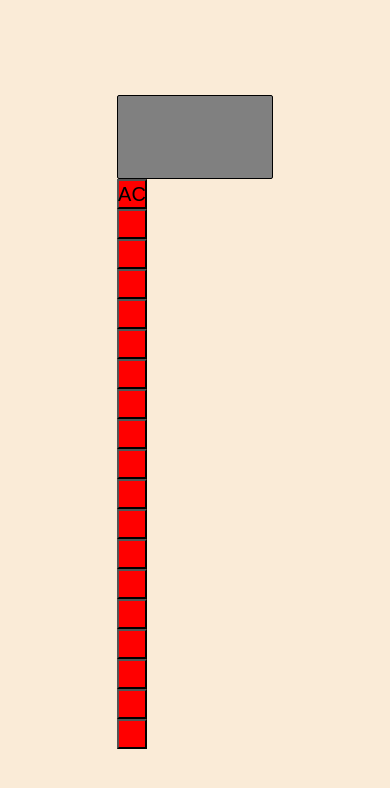
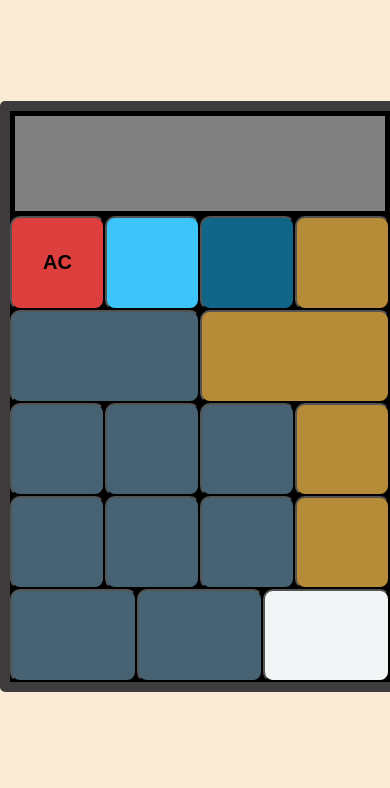
Before and after one commit to 404NotAFriend/Calculator404NAF, a plain HTML site: page index.html in a window 390 px wide. Drawn offline with Linux system fonts and the light colour scheme.

Commit message:
Addapted html base structure New : container > calcbody > (display) + (workarea > rows > buttons) Decided button layout for calculator Created most of the css , with the best responsiveness i could atm Calculator stays formatted with page size changes , buttons stay on format Going to start coloring and adding visual costumization for user

```diff
--- a/index.html
+++ b/index.html
@@ -18,27 +18,27 @@
             <button id="divider" class="divider"></button>
           </div>
           <div class="row">
+            <button id="7" class="1></button>
+            <button id="7" class="2></button>
+            <button id="7" class="3"></button>
             <button id="multiplier" class="multiplier"></button>
-            <button id="subtract" class="subtract"></button>
-            <button id="addition" class="addition"></button>
-            <button id="result" class="result"></button>
           </div>
           <div class="row">
-            <button id="1" class="1"></button>
-            <button id="2" class="2"></button>
-            <button id="3" class="3"></button>
-            <button id="4" class="4"></button>
+            <button id="1" class="4"></button>
+            <button id="2" class="5"></button>
+            <button id="3" class="6"></button>
+            <button id="subtract" class="subtract"></button>
           </div>
           <div class="row">
-            <button id="5" class="5"></button>
-            <button id="6" class="6"></button>
-            <button id="7" class="7"></button>
-            <button id="8" class="8"></button>
+            <button id="5" class="7"></button>
+            <button id="6" class="8"></button>
+            <button id="7" class="9"></button>
+            <button id="addition" class="addition"></button>
           </div>
           <div class="row">
             <button id="9" class="9"></button>
             <button id="0" class="0"></button>
-            <button id="decimal" class="decimal"></button>
+            <button id="result" class="result"></button>
           </div>
           </div>
         </div>
--- a/styles.css
+++ b/styles.css
@@ -6,7 +6,6 @@
 
 body {
   background-color: antiquewhite;
-  display: flex;
 }
 
 button {
@@ -14,10 +13,13 @@ button {
   justify-content: center;
   align-items: center;
   font-size: 20px;
+  font-weight: bold;
   gap: 10px;
-  background-color: red;
-  width: 30px;
-  height: 30px;
+  background-color: #466273;
+  width: 100%;
+  height: 100%;
+  border: px solid black;
+  border-radius: 10px;
 }
 
 .container {
@@ -26,15 +28,79 @@ button {
   flex-wrap: wrap;
   justify-content: center;
   align-items: center;
+  margin-top: 2vh;
   width: 100vw;
-  height: 100vh;
+  height: 90vh;
+}
+
+.calcbody {
+  display: flex;
+  flex-direction: column;
+  height: 70vh;
+  width: 70vw;
+  max-width: 400px;
+  max-height: 800px;
+  min-width: 400px;
+  min-height: 550px;
+  border: 10px solid rgb(61, 59, 59);
+  border-radius: 5px;
 }
 
 .display {
-  width: 40vw;
-  height: 10vh;
-  border: 1px solid black;
-  border-radius: 2px;
+  width: 100%;
+  height: 15vh;
+  border: 5px solid black;
   background-color: grey;
   color: black;
 }
+
+.workarea {
+  background-color: black;
+  display: flex;
+  justify-content: space-evenly;
+  width: 100%;
+  height: 100%;
+  padding: 0;
+  flex-direction: column;
+}
+
+.row {
+  display: flex;
+  height: 100%;
+}
+
+#clearall {
+  max-width: 300vh;
+}
+
+#clearall {
+  background-color: rgb(221, 63, 63);
+}
+
+#return {
+  background-color: rgb(61, 197, 250);
+}
+
+#percent {
+  background-color: rgb(17, 101, 134);
+}
+
+#divider {
+  background-color: #b78c38;
+}
+
+#multiplier {
+  background-color: #b78c38;
+}
+
+#subtract {
+  background-color: #b78c38;
+}
+
+.addition {
+  background-color: #b78c38;
+}
+
+.result {
+  background-color: rgb(241, 245, 245);
+}
```
